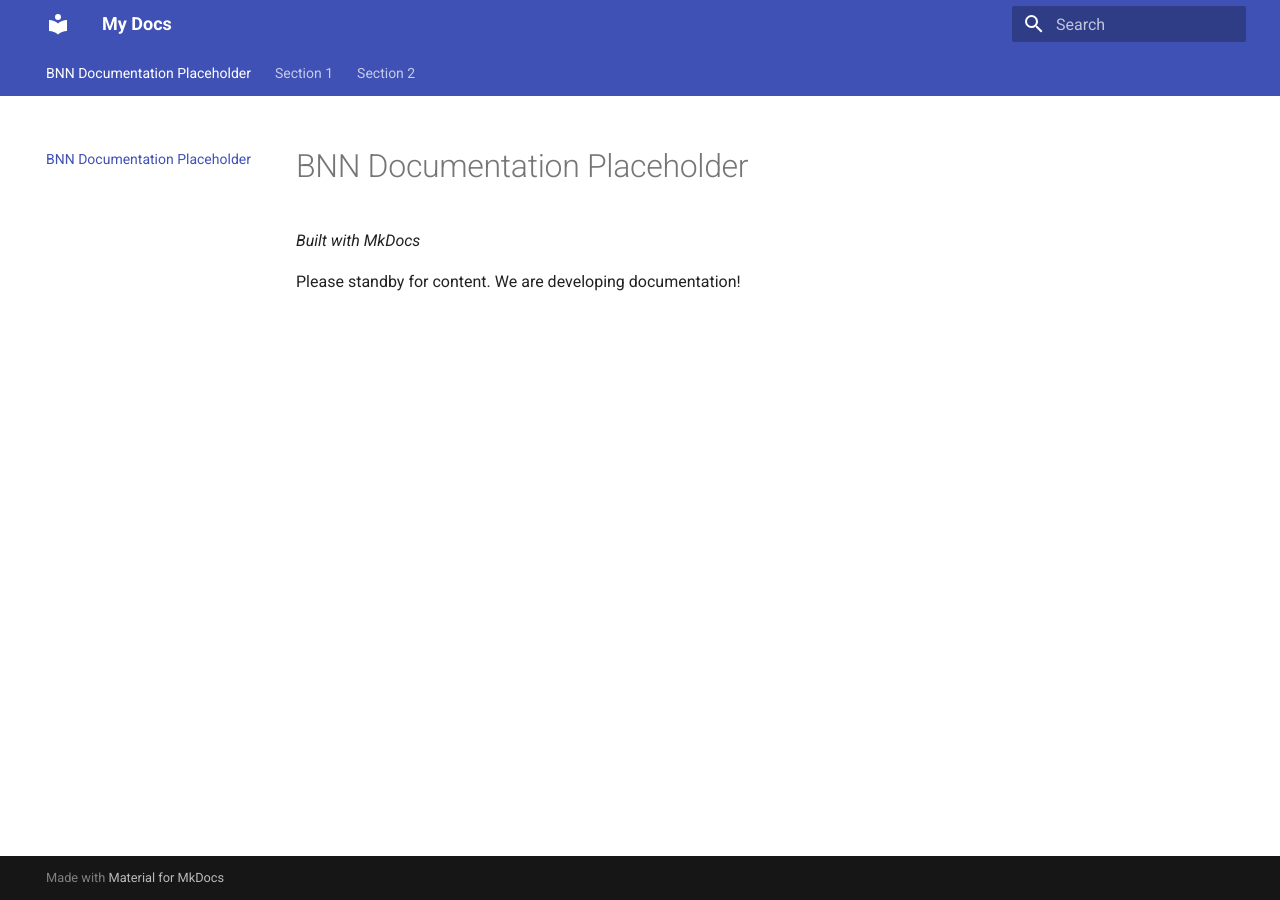
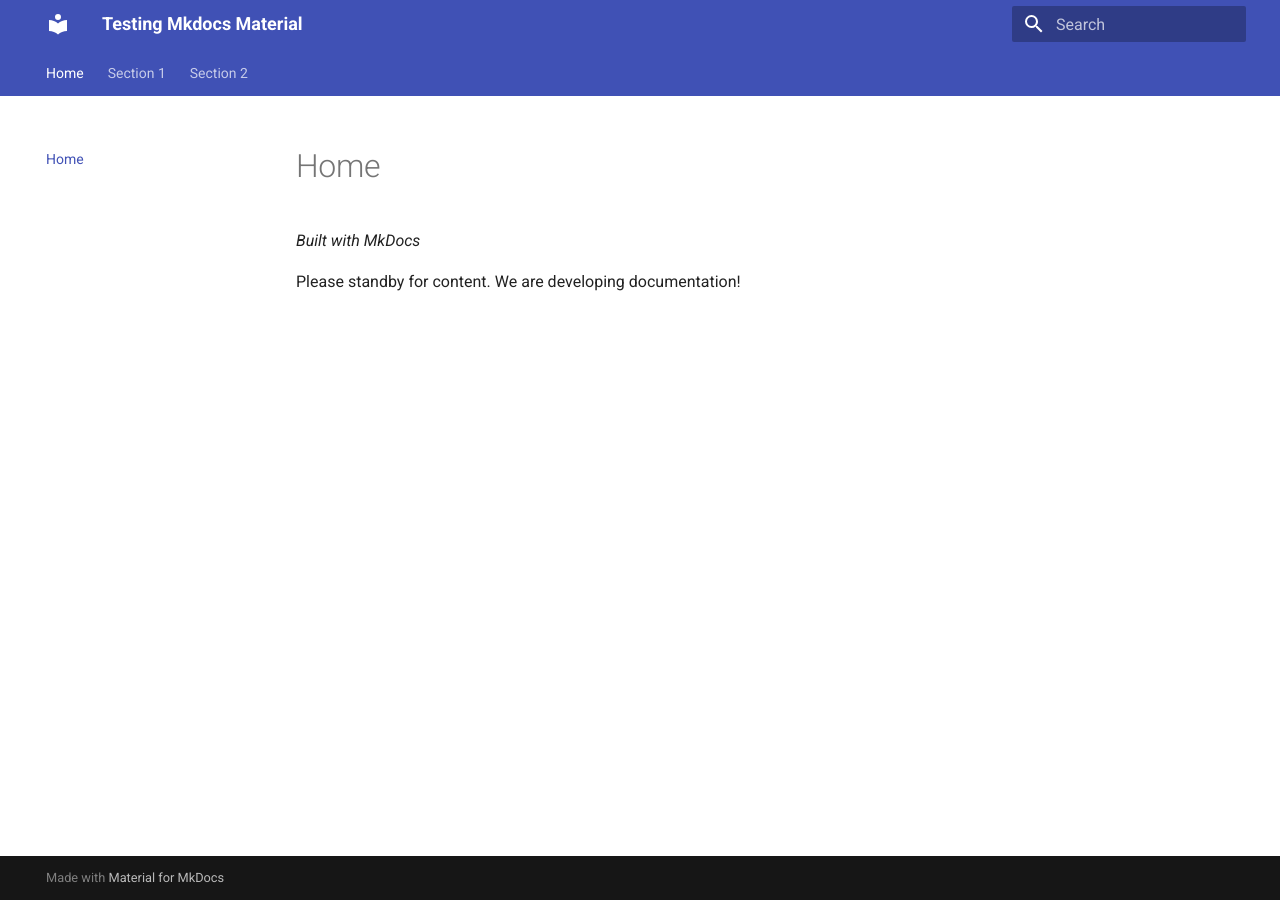
Before and after one commit to Valastiri/test-mk, an MkDocs documentation site: the page built from docs/index.md, in a window 1280 px wide. Built offline with MkDocs 1.6.1 and Material for MkDocs 9.7.7, drawn with Linux system fonts in a browser that asks for light colours.

Commit message:
fix: navigation titles

```diff
--- a/docs/index.md
+++ b/docs/index.md
@@ -1,5 +1,3 @@
-# BNN Documentation Placeholder
-
 *Built with MkDocs*
 
 Please standby for content. We are developing documentation!
--- a/mkdocs.yml
+++ b/mkdocs.yml
@@ -1,4 +1,4 @@
-site_name: My Docs
+site_name: Testing Mkdocs Material
 site_url: https://docs.bnndesigns.com
 
 theme:
@@ -12,9 +12,6 @@ theme:
 
 plugins:
   - search
-  - redirects:
-      redirect_maps:
-        'divi/redirect-test.md': 'new-divi/sample-s2.md'
 
 markdown_extensions:
   - attr_list
```
